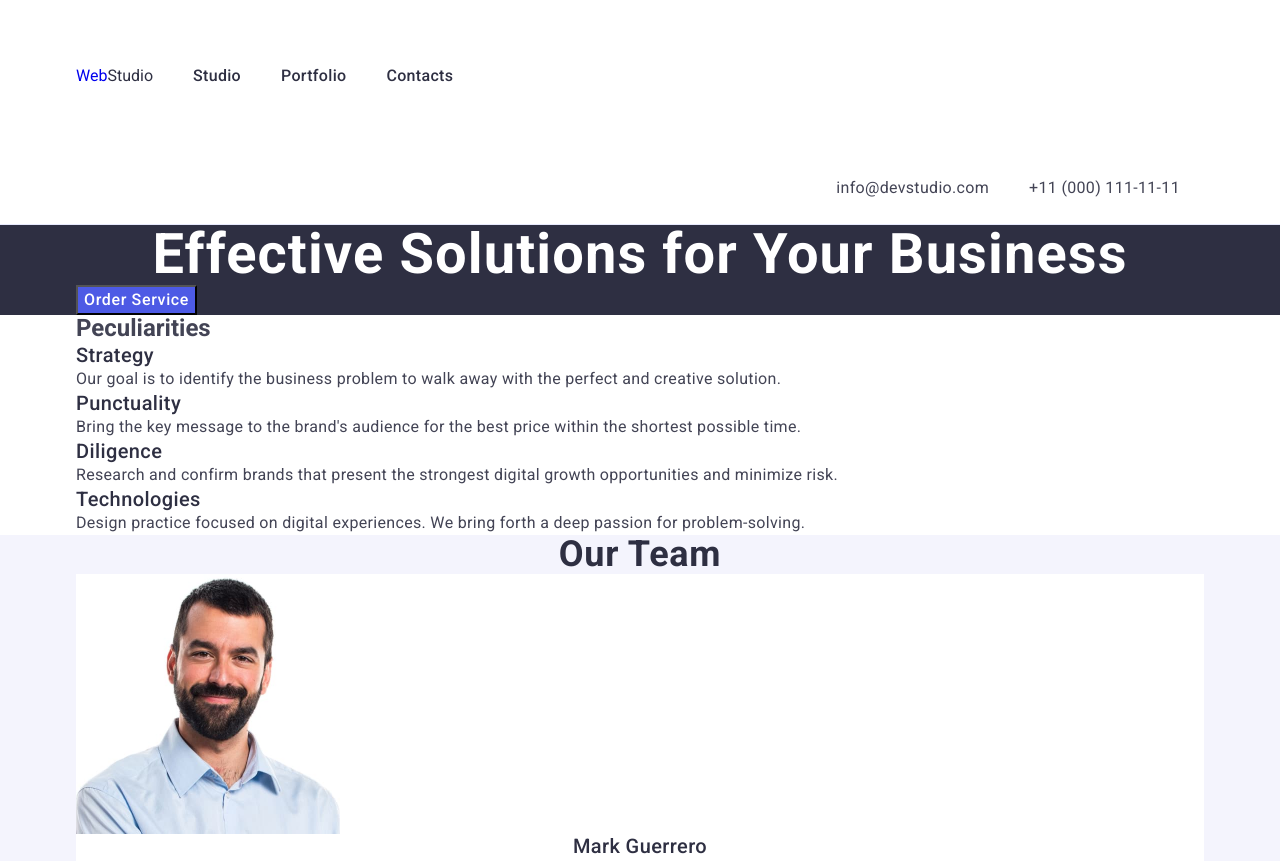
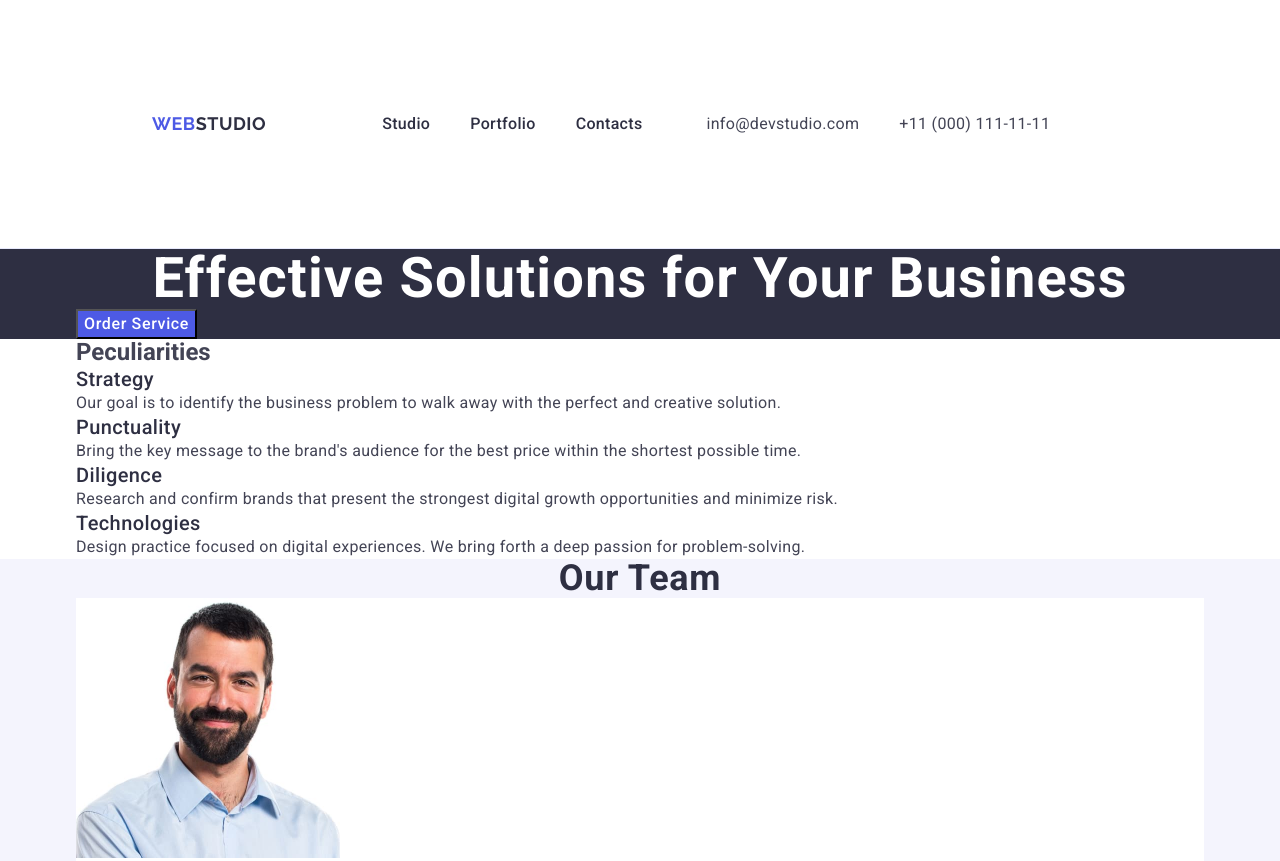
Before and after one commit to Tatyana25081974/goit-markup-hw-03, a plain HTML site: page index.html in a window 1280 px wide. Shown: the top 861 px of the page. Drawn offline with nearby package versions, Linux system fonts and the light colour scheme.

Commit message:
add initial files

```diff
--- a/css/styles.css
+++ b/css/styles.css
@@ -1,3 +1,4 @@
+/*======================reset===========*/
 body {
     font-family: "Roboto",  sans-serif;
     color: #434455;
@@ -29,27 +30,38 @@ button {
 img {
         display: block;
     }
+ /*=====================common========================*/
+.container {
+        width: 1158px;
+        padding: 0 15px;
+        margin: 0 auto;
+}
     /*==============================header styles===================*/
 .page-header {
     background-color: #fff;
     border-bottom: 1px solid #e7e9fc;
 
     }
-    .page-header {
+.header-container {
     display: flex;
-    flex-direction: row;
-    justify-content: flex-start;
     align-items: center;
-    padding: 0 15px;
-    margin: 0 auto;
-    }
-    .container {
-        width: 1158px;
-        padding: 0 15px;
-        margin: 0 auto;
-        }
+}
+.header-nav {
+    display: flex;
+    align-items: center;
+}
+.nav-list {
+    display: flex;
+    align-items: center;
+    gap: 40px;
+}
+.contacts-list {
+    display: flex;
+    align-items: center;
+}
 
-    }
+
+
 .logo {
     font-family: "Raleway", sans-serif;
     font-weight: 700;
@@ -61,6 +73,10 @@ img {
     margin-right: 76px;
     padding: 24px 0;
      }
+.header-logo {
+    padding: 24px 0;
+    margin: 76px;
+}
 
 .studio-header {
 
@@ -68,8 +84,6 @@ img {
         }
 .header-nav {
         display: flex;
-        flex-direction: row;
-        justify-content: flex-start;
         align-items: center;
         }
     .nav-list {
@@ -78,6 +92,7 @@ img {
         justify-content: flex-start;
         gap: 40px;
         margin: 40px;
+        padding: 24px 0;
 
         }
 .nav-item {
@@ -86,11 +101,13 @@ img {
 
 
 .nav-link {
+    display: block;
         font-weight: 500;
         font-size: 16px;
         line-height: 1.5;
         letter-spacing: 0.02em;
         color: #2e2f42;
+        padding: 24px 0;
     }
 .nav-link:hover,
 .nav-link:focus {
--- a/index.html
+++ b/index.html
@@ -27,11 +27,11 @@
     <!-- Шапка веб-сторінки -->
 
     <header class="page-header">
-      <div class="container">
+      <div class="container header-container">
         <!--Navigation-->
         <nav class="header-nav">
           <!--Logo-->
-          <a href="./index.html" class="logo"
+          <a href="./index.html" class="logo header-logo"
             >Web<span class="studio-header">Studio</span>
           </a>
           <!-- Меню навігації -->
```
